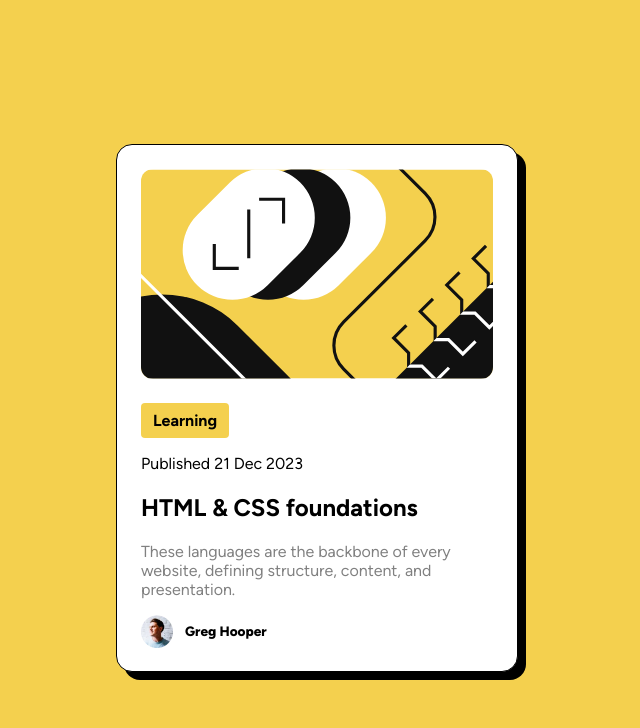
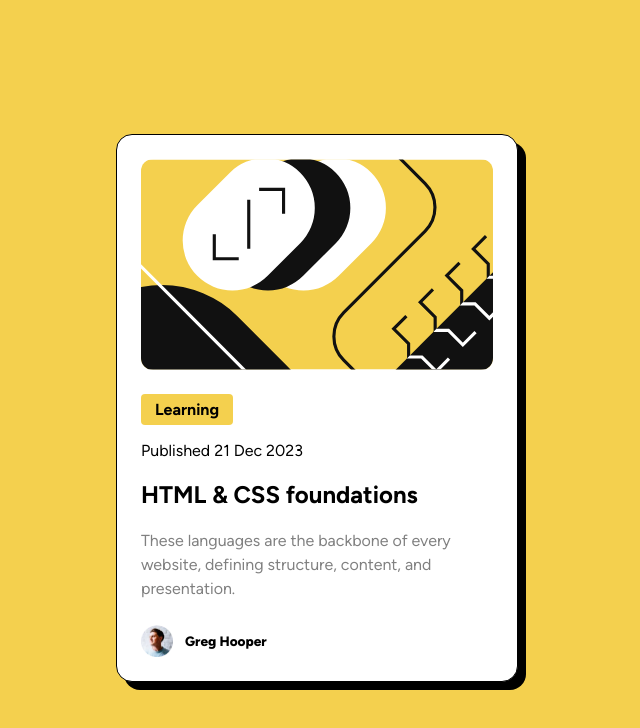
Before and after one commit to dannypoit/dannypoit.github.io, a plain HTML site: page index.html in a window 1280 px wide. Shown: the whole page, without its empty margins (323-963 px from the left). Drawn offline with Linux system fonts and the light colour scheme.

Commit message:
Tweak margins

```diff
--- a/index.html
+++ b/index.html
@@ -80,12 +80,13 @@
             display: inline-block;
             font-weight: 700;
             margin-bottom: 1rem;
-            padding: .5rem .75rem;
+            padding: .375rem .875rem;
         }
 
         .description {
             color: gray;
-            margin-bottom: 1rem;
+            line-height: 1.5;
+            margin-bottom: 1.5rem;
         }
     </style>
 </head>
```
